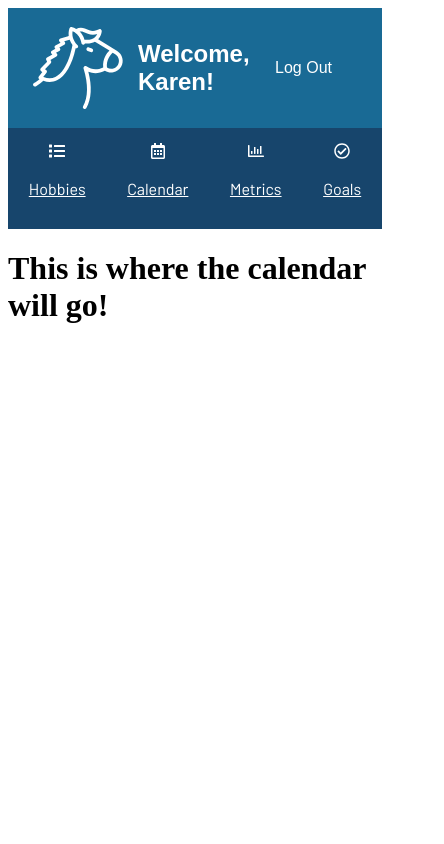
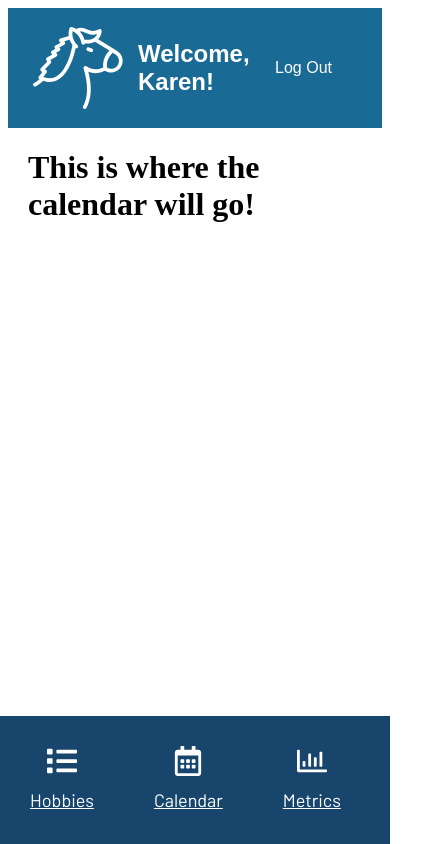
Before and after one commit to karen-bu/hobby-tracker, a React (Vite) app in the folder client/: page / in a window 390 px wide. Shown: the whole page, 444 px wide, since content can reach past the window. Built offline with nearby package versions, Linux system fonts and the light colour scheme.

Commit message:
wrote css so basic structure of header footer/sidebar links and page content worked at both large screen/web sizes and mobile/tablet sizes

```diff
--- a/client/src/1_Pages/Calendar.tsx
+++ b/client/src/1_Pages/Calendar.tsx
@@ -1,6 +1,6 @@
 export function Calendar() {
   return (
-    <div>
+    <div className="content-page">
       <h1>This is where the calendar will go!</h1>
     </div>
   );
--- a/client/src/1_Pages/Goals.tsx
+++ b/client/src/1_Pages/Goals.tsx
@@ -1,3 +1,7 @@
 export function Goals() {
-  return <h1>This is where goals will go!</h1>;
+  return (
+    <div className="content-page">
+      <h1>This is where goals will go!</h1>
+    </div>
+  );
 }
--- a/client/src/1_Pages/Hobbies.tsx
+++ b/client/src/1_Pages/Hobbies.tsx
@@ -1,6 +1,6 @@
 export function Hobbies() {
   return (
-    <div className="page-body">
+    <div className="content-page">
       <h1>This is where hobbies will go!</h1>
     </div>
   );
--- a/client/src/1_Pages/Metrics.tsx
+++ b/client/src/1_Pages/Metrics.tsx
@@ -1,3 +1,7 @@
 export function Metrics() {
-  return <h1>This is where metrics will go!</h1>;
+  return (
+    <div className="content-page">
+      <h1>This is where metrics will go!</h1>
+    </div>
+  );
 }
--- a/client/src/2_Components/Header-Tabs.tsx
+++ b/client/src/2_Components/Footer.tsx
@@ -5,45 +5,45 @@ import { FaRegCalendarAlt } from 'react-icons/fa';
 import { FaRegChartBar } from 'react-icons/fa';
 import { FaRegCheckCircle } from 'react-icons/fa';
 
-export function HeaderTabs() {
+export function Footer() {
   return (
-    <div>
-      <div className="header-tabs-container">
-        <div className="header-tabs-link-container">
+    <div className="footer">
+      <div className="footer-container">
+        <div className="footer-link-container">
           <div>
-            <FaList />
+            <FaList size={30} />
           </div>
-          <div>
+          <div className="footer-link-text">
             <Link to="/hobbies">
               <p>Hobbies</p>
             </Link>
           </div>
         </div>
-        <div className="header-tabs-link-container">
+        <div className="footer-link-container">
           <div>
-            <FaRegCalendarAlt />
+            <FaRegCalendarAlt size={30} />
           </div>
-          <div>
+          <div className="footer-link-text">
             <Link to="/">
               <p>Calendar</p>
             </Link>
           </div>
         </div>
-        <div className="header-tabs-link-container">
+        <div className="footer-link-container">
           <div>
-            <FaRegChartBar />
+            <FaRegChartBar size={30} />
           </div>
-          <div>
+          <div className="footer-link-text">
             <Link to="/metrics">
               <p>Metrics</p>
             </Link>
           </div>
         </div>
-        <div className="header-tabs-link-container">
+        <div className="footer-link-container">
           <div>
-            <FaRegCheckCircle />
+            <FaRegCheckCircle size={30} />
           </div>
-          <div>
+          <div className="footer-link-text">
             <Link to="/goals">
               <p>Goals</p>
             </Link>
--- a/client/src/2_Components/Header-Welcome.tsx
+++ /dev/null
@@ -1,15 +0,0 @@
-import hobbyHorseLogo from '../assets/HobbyHorse Logo White.svg';
-
-export function HeaderWelcome() {
-  return (
-    <div className="header-welcome-container">
-      <div className="header-welcome-link">
-        <img src={hobbyHorseLogo} alt="hobbyHorse logo" />
-        <h2>Welcome, Karen!</h2>
-      </div>
-      <div className="header-welcome-link log-out">
-        <a>Log Out</a>
-      </div>
-    </div>
-  );
-}
--- /dev/null
+++ b/client/src/2_Components/Header.tsx
@@ -0,0 +1,17 @@
+import hobbyHorseLogo from '../assets/HobbyHorse Logo White.svg';
+
+export function Header() {
+  return (
+    <div className="header">
+      <div className="header-container">
+        <div className="header-link">
+          <img src={hobbyHorseLogo} alt="hobbyHorse logo" />
+          <h2>Welcome, Karen!</h2>
+        </div>
+        <div className="header-link log-out">
+          <a>Log Out</a>
+        </div>
+      </div>
+    </div>
+  );
+}
--- a/client/src/App.css
+++ b/client/src/App.css
@@ -1,33 +1,10 @@
 .app-container {
   min-height: 100%;
-  display: flex wrap;
+  display: grid;
+  grid-template-rows: auto 1fr auto;
 }
 
-.page-body {
-  height: 100%;
-}
-
-.header-tabs-container {
-  display: flex;
-  justify-content: space-around;
-  width: 100%;
-  background-color: #17456c;
-  color: white;
-}
-
-.header-tabs-link-container {
-  display: flex;
-  flex-flow: column;
-  margin: 15px;
-  align-items: center;
-}
-
-.header-tabs-link-container a {
-  color: white;
-  font-family: Barlow, sans-serif;
-}
-
-.header-welcome-container {
+.header-container {
   width: 100%;
   background-color: #196a95;
   display: flex;
@@ -36,19 +13,76 @@
   color: white;
 }
 
-.header-welcome-link {
+.header-link {
   display: flex;
   width: 50%;
   align-items: center;
 }
 
-.header-welcome-link.log-out {
+.header-link.log-out {
   margin-right: 50px;
   justify-content: end;
 }
 
-.header-welcome-container img {
+.header-container img {
   max-width: 100px;
   margin: 10px;
   margin-left: 20px;
 }
+
+.footer {
+  @media screen and (width > 1024px) {
+    display: flex;
+  }
+}
+
+.footer-container {
+  background-color: #17456c;
+  color: white;
+  width: 100px;
+
+  @media screen and (width >1024px) {
+    height: 100vh;
+  }
+
+  @media screen and (width <= 1024px) {
+    justify-content: space-around;
+    height: auto;
+    width: 100%;
+    display: flex;
+    position: absolute;
+    left: 0;
+    bottom: 0;
+    right: 0;
+  }
+}
+
+.footer-link-container {
+  display: flex;
+  flex-flow: column;
+  align-items: center;
+  margin: 30px;
+  font-size: 18px;
+
+  @media screen and (width <= 1024px) {
+    margin-bottom: 15px;
+  }
+}
+
+.footer-link-container a {
+  color: white;
+  font-family: Barlow, sans-serif;
+}
+
+.footer-link-text {
+  margin-top: -10px;
+  margin-bottom: 20px;
+
+  @media screen and (width <= 1024px) {
+    margin-bottom: 0;
+  }
+}
+
+.content-page {
+  margin: 20px;
+}
--- a/client/src/App.tsx
+++ b/client/src/App.tsx
@@ -2,8 +2,8 @@ import './App.css';
 import './fonts.css';
 import { Routes, Route } from 'react-router';
 
-import { HeaderWelcome } from './2_Components/Header-Welcome';
-import { HeaderTabs } from './2_Components/Header-Tabs';
+import { Header } from './2_Components/Header';
+import { Footer } from './2_Components/Footer';
 import { Hobbies } from './1_Pages/Hobbies';
 import { Calendar } from './1_Pages/Calendar';
 import { Metrics } from './1_Pages/Metrics';
@@ -13,9 +13,9 @@ function App() {
   return (
     <>
       <div className="app-container">
-        <HeaderWelcome />
+        <Header />
         <Routes>
-          <Route path="/" element={<HeaderTabs />}>
+          <Route path="/" element={<Footer />}>
             <Route path="/hobbies" element={<Hobbies />} />
             <Route index element={<Calendar />} />
             <Route path="/metrics" element={<Metrics />} />
```
